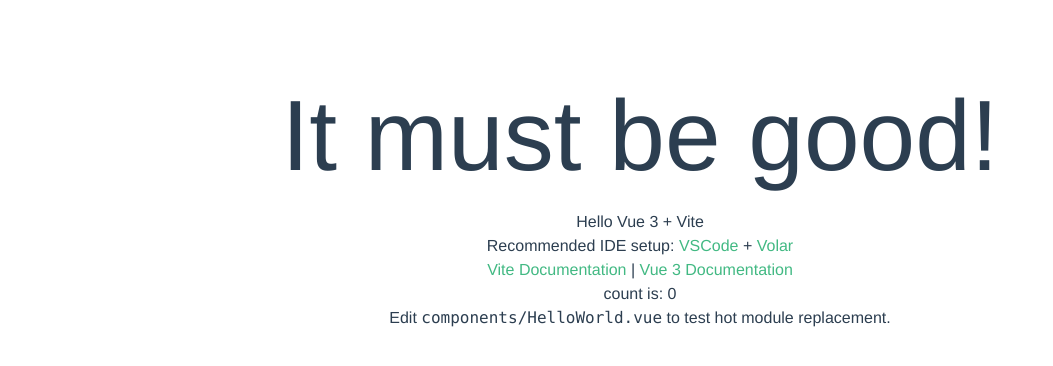
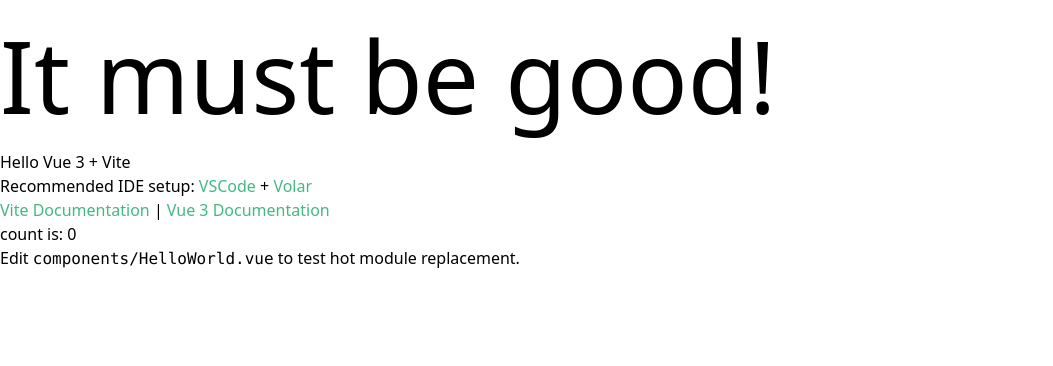
Before and after one commit to vivian1223/Vue3-vite-tailwind-jit-mode, a Vue app: page / in a window 1280 px wide. Shown: the top 366 px of the page, without its empty margins (0-1053 px from the left). Built offline with nearby package versions, Linux system fonts and the light colour scheme.

Commit message:
feat: add sass loader in the enviroment

```diff
--- a/package.json
+++ b/package.json
@@ -15,6 +15,7 @@
     "eslint": "^8.7.0",
     "eslint-plugin-vue": "^8.3.0",
     "postcss": "^8.4.4",
+    "sass": "^1.49.0",
     "tailwindcss": "^2.2.19",
     "vite": "^2.6.13"
   }
--- a/src/App.vue
+++ b/src/App.vue
@@ -5,19 +5,15 @@
 </script>
 
 <template>
-  <h1 class="text-[100px]">
+  <h1 class="text-l">
     It must be good!
   </h1>
   <HelloWorld msg="Hello Vue 3 + Vite" />
 </template>
 
-<style>
-#app {
-  font-family: Avenir, Helvetica, Arial, sans-serif;
-  -webkit-font-smoothing: antialiased;
-  -moz-osx-font-smoothing: grayscale;
-  text-align: center;
-  color: #2c3e50;
-  margin-top: 60px;
+<style lang="scss">
+.text-l {
+  font-size: 100px;
 }
+
 </style>
```
Also changed, not shown: 1 other file (tests, documents, lock files or other folders).
